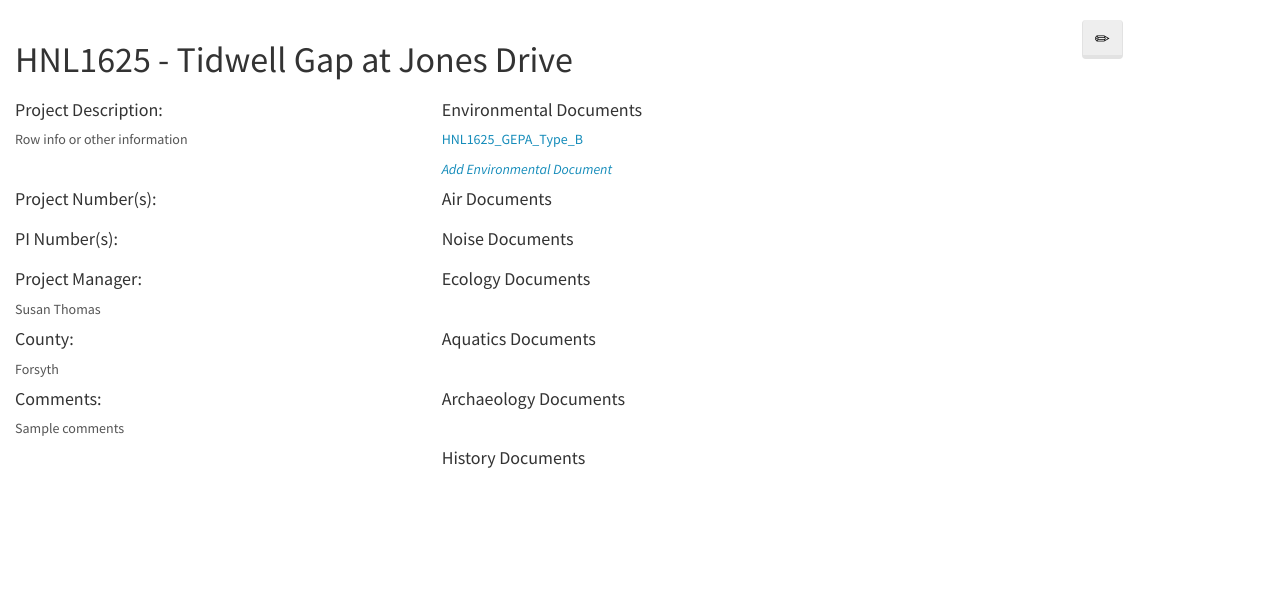
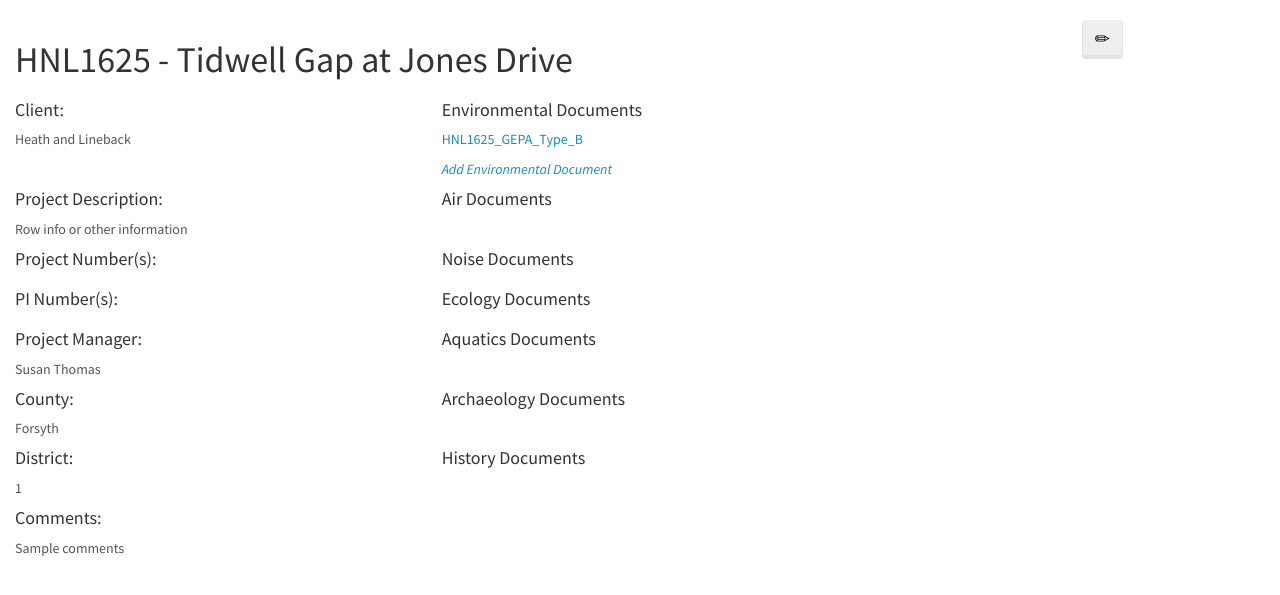
Before and after one commit to fstraw/django-pt, a Django app: page /nepa/projects/2/ in a window 1280 px wide. Shown: the part 80-675 px from the top of the page. Run offline with Django 3.2, Linux system fonts and the light colour scheme; data comes from the database, SQL or seed files in the repository; both versions use the stored data as it was after the commit; data that the repository does not hold is empty; parts of the project's set-up code (start-up, migrations or seed data) failed here and were passed over; some libraries are stand-ins or nearby versions; some web fonts are replaced.

Commit message:
Added gdot district property to project model

```diff
--- a/nepa/forms.py
+++ b/nepa/forms.py
@@ -12,12 +12,13 @@ class PlannerForm(forms.Form):
 class ProjectForm(ModelForm):
     class Meta:
           model = Project
-          fields = ['jobnumber', 'projectname',
+          fields = ['jobnumber', 'projectname', 'client',
                   'projectmanager', 'projectdescription',
                   'county', 'comments']
           widgets = {
                       'jobnumber': Textarea(attrs={'cols': 20, 'rows': 1}),
                       'projectname': Textarea(attrs={'cols': 40, 'rows': 1}),
+					  'client': Textarea(attrs={'cols': 40, 'rows': 1}),
                       'projectdescription': Textarea(attrs={'cols': 50, 'rows': 3}),
                       'comments': Textarea(attrs={'cols': 50, 'rows': 3}),
                     }
--- a/nepa/models.py
+++ b/nepa/models.py
@@ -1,7 +1,7 @@
 from django.db import models
 from django.utils import timezone
 from datetime import date
-from shared import NEPA_PLANNERS, PROJECT_MANAGERS, COUNTY_NAMES, DOCUMENT_TYPES
+from shared import NEPA_PLANNERS, PROJECT_MANAGERS, COUNTY_NAMES, DOCUMENT_TYPES, COUNTIES
 
 # Create your models here.
 
@@ -11,9 +11,15 @@ class Project(models.Model):
 	projectname = models.CharField(max_length=50, default='')
 	projectmanager = models.CharField(max_length=25, default='', choices=PROJECT_MANAGERS)
 	projectdescription = models.CharField(max_length=1000, default='')
+	client = models.CharField(max_length=30, default='', blank=True)
 	county = models.CharField(max_length=15, default='', choices=COUNTY_NAMES)
 	# relatedprojects = models.ManyToManyField('self', null=True)
 	comments = models.CharField(max_length=1000, default='', blank=True)
+	def gdot_district(self):
+		if self.county:
+			return '{}'.format(COUNTIES[self.county])
+		else:
+			return 'Unassigned'
 	def __str__(self):
 		return self.jobnumber
 
--- a/nepa/templates/projectdash.html
+++ b/nepa/templates/projectdash.html
@@ -12,7 +12,7 @@
   </div>
 </div>
 <div class="row">
-  <div class="col-md-4"><h4>Project Description:</h4> {{ project.projectdescription }}</div>
+  <div class="col-md-4"><h4>Client:</h4> {{ project.client }}</div>
   <div class="col-md-4">
     <h4>Environmental Documents</h4>
     {% if project.nepadocs.all %}
@@ -26,33 +26,32 @@
   <!--<div class="col-md-4"><h4>Air</h4> {% for air in project.air_set.all %} {{ air }} {% endfor %}</div>-->
 </div>
 <div class="row">
-  <div class="col-md-4">
-    <h4>Project Number(s): {% for pn in project.projectnumbers.all %} {{ pn }} {% endfor %}</h4>
-  </div>
+  <div class="col-md-4"><h4>Project Description:</h4> {{ project.projectdescription }}</div>
   <div class="col-md-4"><h4>Air Documents</h4>{{ documenttype }}</div>
 </div>
 <div class="row">
-  <div class="col-md-4"><h4>PI Number(s):</h4> {% for pi in project.pis.all %} {{ pi | linebreaks }} {% endfor %}</div>
+  <div class="col-md-4"><h4>Project Number(s): {% for pn in project.projectnumbers.all %} {{ pn }} {% endfor %}</h4></div>
   <div class="col-md-4"><h4>Noise Documents</h4>{{ earlycoordination }}</div>
 </div>
 <div class="row">
-  <div class="col-md-4"><h4>Project Manager:</h4> {{ project.projectmanager }}</div>
+  <div class="col-md-4"><h4>PI Number(s):</h4> {% for pi in project.pis.all %} {{ pi | linebreaks }} {% endfor %}</div>
   <div class="col-md-4"><h4>Ecology Documents</h4>{{ statedraft }}</div>
 </div>
 <div class="row">
-  <div class="col-md-4"><h4>County: </h4>{{ project.county }}</div>
+   <div class="col-md-4"><h4>Project Manager:</h4> {{ project.projectmanager }}</div>
   <div class="col-md-4"><h4>Aquatics Documents</h4>{{ stateapproval }}</div>
 </div>
 <div class="row">
-  <div class="col-md-4"><h4>Comments: </h4>{{ project.comments }}</div>
+  <div class="col-md-4"><h4>County: </h4>{{ project.county }}</div>
   <div class="col-md-4"><h4>Archaeology Documents</h4>{{ fhwadraft }}</div>
 </div>
 <div class="row">
-  <div class="col-md-4">  </div>
+  <div class="col-md-4"><h4>District: </h4>{{ project.gdot_district }}</div>
   <div class="col-md-4"><h4>History Documents</h4>{{ fhwaapproval }}</div>
 </div>
 <div class="row">
-
+  <div class="col-md-4"><h4>Comments: </h4>{{ project.comments }}</div>
+  <div class="col-md-4">  </div>
 </div>
 <div class="row">
 
```
Also changed, not shown: db.sqlite3.
